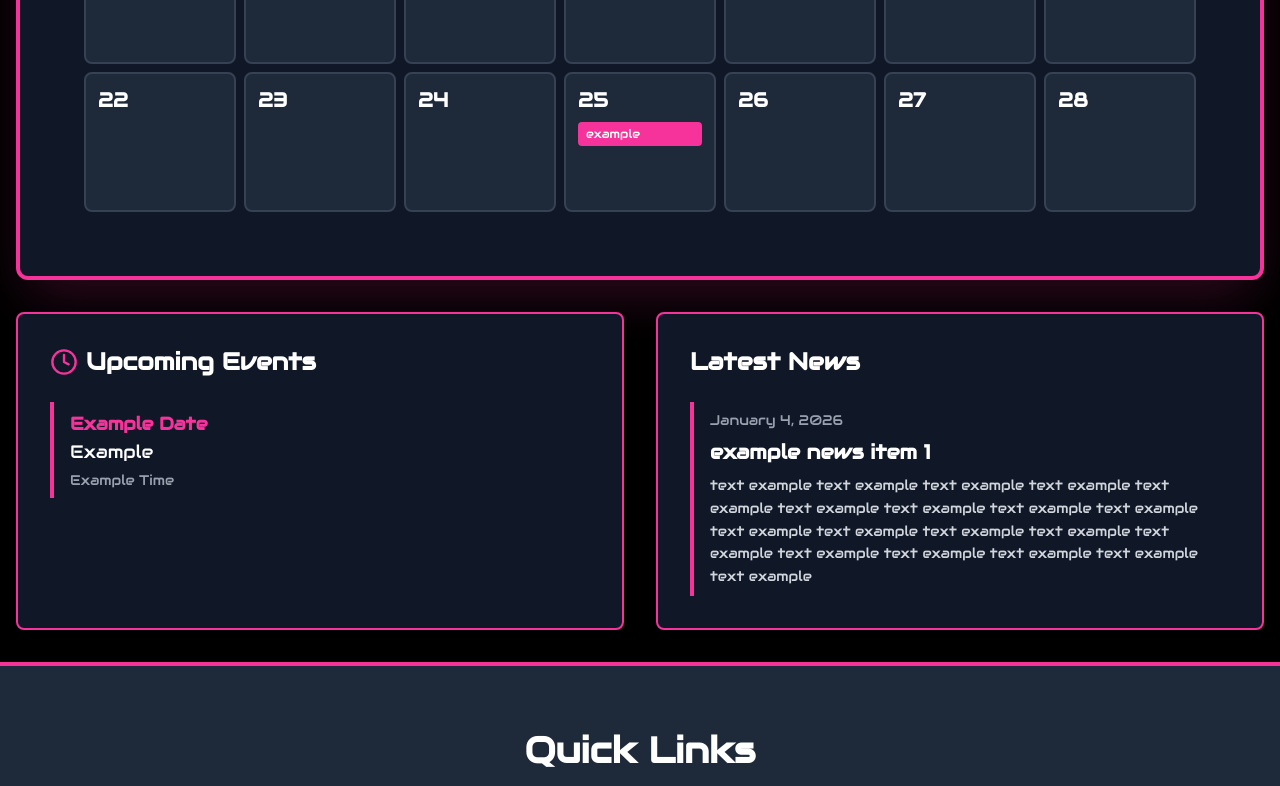
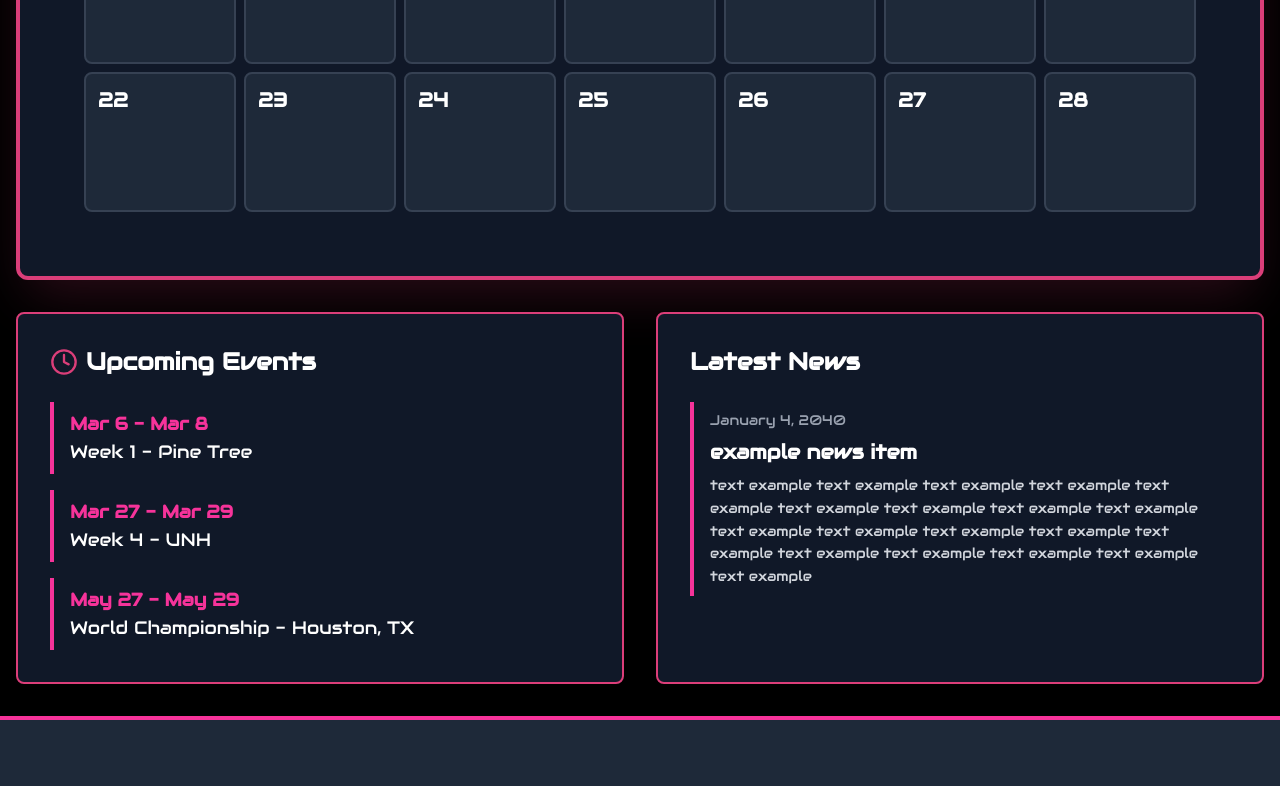
Before and after one commit to NorthernForce/Web2026RobotAwesomeness, a React (Vite) app: page /news in a window 1280 px wide. Shown: the part 880-1666 px from the top of the page. Built offline with nearby package versions, Linux system fonts and the light colour scheme.

Commit message:
Update event details and enhance NewsPage and EventCalendar components; add upcoming events filtering and modal for event details

```diff
--- a/src/NewsPage.tsx
+++ b/src/NewsPage.tsx
@@ -8,14 +8,24 @@ export function NewsPage() {
   // Define calendar events
   const events = [
     // month is 0-indexed, so 1 = February
-    { date: new Date(2026, 1, 25), title: 'example' },
+    {
+      date: new Date(2040, 1, 4),
+      title: 'why r u here',
+      time: '6:00 PM - 8:00 PM',
+      location: 'Example Location',
+      description: 'Blah blah blah blah blah blah blah blah blah blah blah blah blah blah blah blah blah blah blah blah blah blah blah',
+    },
 
     // Pine Tree - Falmouth, ME
     {
       startDate: new Date(2026, 2, 6),
       endDate: new Date(2026, 2, 8),
-      title: 'Week 1 - Pine Tree (Falmouth, ME)',
-      color: 'bg-purple-600'
+      title: 'Week 1 - Pine Tree',
+      color: 'bg-purple-600',
+      time: 'All Day',
+      location: 'Falmouth, ME',
+      description: 'FIRST Robotics Week 1 Competition - our team will compete against 20+ alliences from across the region. Good luck Northern Force!',
+      moreInfoLink: 'https://www.thebluealliance.com/event/2026mefal#teams',
     },
 
     // UNH - Durham, NH
@@ -23,17 +33,56 @@ export function NewsPage() {
       startDate: new Date(2026, 2, 27),
       endDate: new Date(2026, 2, 29),
       title: 'Week 4 - UNH',
-      color: 'bg-purple-600'
+      color: 'bg-purple-600',
+      time: 'All Day',
+      location: 'Durham, NH',
+      description: 'FIRST Robotics Week 4 Competition - our team will compete against 35+ alliences from across the region. Good luck Northern Force!',
+      moreInfoLink: 'https://www.thebluealliance.com/event/2026nhdur'
+    },
+
+    // World Championship - Houston, TX
+    {
+      startDate: new Date(2026, 4, 27),
+      endDate: new Date(2026, 4, 29),
+      title: 'World Championship - Houston, TX',
+      color: 'bg-purple-600',
+      time: 'All Day',
+      location: 'Houston, TX',
+      description: 'If our team qualifies, we will compete in the FIRST Robotics World Championship against the top alliences. This will take a lot of effort, and donations would be appreciated \(no current donation tab\)! Good luck Northern Force!',
     },
   ];
 
   const newsItems = [
     {
-      title: 'example news item 1',
-      date: 'January 4, 2026',
+      title: 'example news item',
+      date: 'January 4, 2040',
       content: 'text example text example text example text example text example text example text example text example text example text example text example text example text example text example text example text example text example text example text example',
     },
   ];
+
+  // Get the three closest upcoming events after today
+  const today = new Date();
+  today.setHours(0, 0, 0, 0);
+
+  const upcomingEvents = events
+    .filter(event => {
+      const eventDate = event.startDate || event.date;
+      return eventDate > today;
+    })
+    .sort((a, b) => {
+      const dateA = a.startDate || a.date;
+      const dateB = b.startDate || b.date;
+      return dateA.getTime() - dateB.getTime();
+    })
+    .slice(0, 3);
+
+  const formatEventDate = (event: typeof events[0]) => {
+    const startDate = event.startDate || event.date;
+    if (event.endDate) {
+      return `${startDate.toLocaleDateString('en-US', { month: 'short', day: 'numeric' })} - ${event.endDate.toLocaleDateString('en-US', { month: 'short', day: 'numeric' })}`;
+    }
+    return startDate.toLocaleDateString('en-US', { month: 'short', day: 'numeric', year: 'numeric' });
+  };
 
   return (
     <div className="bg-black min-h-screen">
@@ -45,9 +94,9 @@ export function NewsPage() {
 
         {/* Full Page Calendar Section */}
         <div className="mb-8">
-          <div className="bg-gray-900 border-4 border-pink-500 rounded-xl p-8 lg:p-16 shadow-2xl shadow-pink-500/20">
+          <div className="bg-gray-900 border-4 rounded-xl p-8 lg:p-16 shadow-2xl" style={{ borderColor: '#db3e79', boxShadow: '0 25px 50px -12px rgba(219, 62, 121, 0.2)' }}>
             <div className="flex items-center justify-center gap-4 mb-8">
-              <Calendar className="w-12 h-12 text-pink-500" />
+              <Calendar className="w-12 h-12" style={{ color: '#db3e79' }} />
               <h2 className="text-4xl font-bold text-white">Event Calendar</h2>
             </div>
 
@@ -58,22 +107,23 @@ export function NewsPage() {
         {/* Upcoming Events and News in Two Columns */}
         <div className="grid grid-cols-1 lg:grid-cols-2 gap-8">
           {/* Upcoming Events */}
-          <div className="bg-gray-900 border-2 border-pink-500 rounded-lg p-8">
+          <div className="bg-gray-900 border-2 rounded-lg p-8" style={{ borderColor: '#db3e79' }}>
             <div className="flex items-center gap-2 mb-6">
-              <Clock className="w-7 h-7 text-pink-500" />
+              <Clock className="w-7 h-7" style={{ color: '#db3e79' }} />
               <h3 className="text-2xl font-bold text-white">Upcoming Events</h3>
             </div>
             <ul className="space-y-4">
-              <li className="border-l-4 border-pink-500 pl-4 py-2">
-                <div className="text-pink-500 font-bold text-lg">Example Date</div>
-                <div className="text-white text-lg">Example</div>
-                <div className="text-gray-400 text-sm mt-1">Example Time</div>
-              </li>
+              {upcomingEvents.map((event, index) => (
+                <li key={index} className="border-l-4 border-pink-500 pl-4 py-2">
+                  <div className="text-pink-500 font-bold text-lg">{formatEventDate(event)}</div>
+                  <div className="text-white text-lg">{event.title}</div>
+                </li>
+              ))}
             </ul>
           </div>
 
           {/* Latest News */}
-          <div className="bg-gray-900 border-2 border-pink-500 rounded-lg p-8">
+          <div className="bg-gray-900 border-2 rounded-lg p-8" style={{ borderColor: '#db3e79' }}>
             <h3 className="text-2xl font-bold text-white mb-6">Latest News</h3>
             <div className="space-y-4">
               {newsItems.map((item, index) => (
--- a/src/components/EventCalendar.tsx
+++ b/src/components/EventCalendar.tsx
@@ -7,6 +7,10 @@ interface CalendarEvent {
   endDate?: Date;
   title: string;
   color?: string;
+  description?: string;
+  time?: string;
+  location?: string;
+  moreInfoLink?: string;
 }
 
 interface EventCalendarProps {
@@ -15,6 +19,8 @@ interface EventCalendarProps {
 
 export function EventCalendar({ events }: EventCalendarProps) {
   const [currentDate, setCurrentDate] = useState(new Date());
+  const [selectedEvent, setSelectedEvent] = useState<CalendarEvent | null>(null);
+  const [isModalOpen, setIsModalOpen] = useState(false);
 
   const monthNames = [
     'January', 'February', 'March', 'April', 'May', 'June',
@@ -95,6 +101,33 @@ export function EventCalendar({ events }: EventCalendarProps) {
     );
   };
 
+  const handleEventClick = (event: CalendarEvent) => {
+    setSelectedEvent(event);
+    setIsModalOpen(true);
+  };
+
+  const closeModal = () => {
+    setIsModalOpen(false);
+    setSelectedEvent(null);
+  };
+
+  const formatEventDate = (event: CalendarEvent) => {
+    const monthNames = [
+      'January', 'February', 'March', 'April', 'May', 'June',
+      'July', 'August', 'September', 'October', 'November', 'December'
+    ];
+
+    if (event.date) {
+      return `${monthNames[event.date.getMonth()]} ${event.date.getDate()}, ${event.date.getFullYear()}`;
+    }
+
+    if (event.startDate && event.endDate) {
+      return `${monthNames[event.startDate.getMonth()]} ${event.startDate.getDate()} - ${monthNames[event.endDate.getMonth()]} ${event.endDate.getDate()}, ${event.endDate.getFullYear()}`;
+    }
+
+    return '';
+  };
+
   const days = getDaysInMonth(currentDate);
 
   return (
@@ -153,15 +186,16 @@ export function EventCalendar({ events }: EventCalendarProps) {
                   </div>
                   <div className="space-y-1">
                     {dayEvents.slice(0, 3).map((event, eventIndex) => (
-                      <div
+                      <button
                         key={eventIndex}
-                        className={`text-xs px-2 py-1 rounded truncate ${
+                        className={`text-xs px-2 py-1 rounded truncate w-full text-left ${
                           event.color || 'bg-pink-500'
-                        } text-white font-medium`}
+                        } text-white font-medium cursor-pointer hover:opacity-80 transition-opacity`}
                         title={event.title}
+                        onClick={() => handleEventClick(event)}
                       >
                         {event.title}
-                      </div>
+                      </button>
                     ))}
                     {dayEvents.length > 3 && (
                       <div className="text-xs text-gray-400 px-2">
@@ -175,6 +209,55 @@ export function EventCalendar({ events }: EventCalendarProps) {
           );
         })}
       </div>
+
+      {/* Event Modal */}
+      {isModalOpen && selectedEvent && (
+        <div
+          className="fixed inset-0 bg-black/70 flex items-center justify-center z-50 p-4"
+          onClick={closeModal}
+        >
+          <div
+            className="bg-gray-900 border-4 border-pink-500 p-8 rounded-xl shadow-2xl shadow-pink-500/30 max-w-lg w-full"
+            onClick={(e) => e.stopPropagation()}
+          >
+            <h3 className="text-3xl font-bold text-white mb-4">{selectedEvent.title}</h3>
+            <div className="space-y-3">
+              <div className="flex items-start gap-2">
+                <span className="text-pink-500 font-bold">Date:</span>
+                <span className="text-white">{formatEventDate(selectedEvent)}</span>
+              </div>
+              {selectedEvent.time && (
+                <div className="flex items-start gap-2">
+                  <span className="text-pink-500 font-bold">Time:</span>
+                  <span className="text-white">{selectedEvent.time}</span>
+                </div>
+              )}
+              {selectedEvent.location && (
+                <div className="flex items-start gap-2">
+                  <span className="text-pink-500 font-bold">Location:</span>
+                  <span className="text-white">{selectedEvent.location}</span>
+                </div>
+              )}
+              {selectedEvent.description && (
+                <div className="flex items-start gap-2">
+                  <span className="text-white">{selectedEvent.description}</span>
+                </div>
+              )}
+              {selectedEvent.moreInfoLink && (
+                <div className="flex items-center justify-center gap-2 text-center">
+                  <span className="text-pink-500 font-bold"><a href={selectedEvent.moreInfoLink} target="_blank" rel="noopener noreferrer"><u>MORE</u></a></span>
+                </div>
+              )}
+            </div>
+            <button
+              onClick={closeModal}
+              className="mt-6 w-full bg-pink-500 hover:bg-pink-600 text-white font-bold py-3 px-6 rounded-lg transition-colors"
+            >
+              Close
+            </button>
+          </div>
+        </div>
+      )}
     </div>
   );
 }
--- a/src/components/LinksSection.tsx
+++ b/src/components/LinksSection.tsx
@@ -12,8 +12,8 @@ export function LinksSection() {
     },
     {
       title: 'Team Calendar',
-      description: 'View our upcoming events and meetings',
-      url: '#',
+      description: 'View our upcoming events and competitions',
+      url: '/news',
       icon: Calendar,
     },
     {
```
